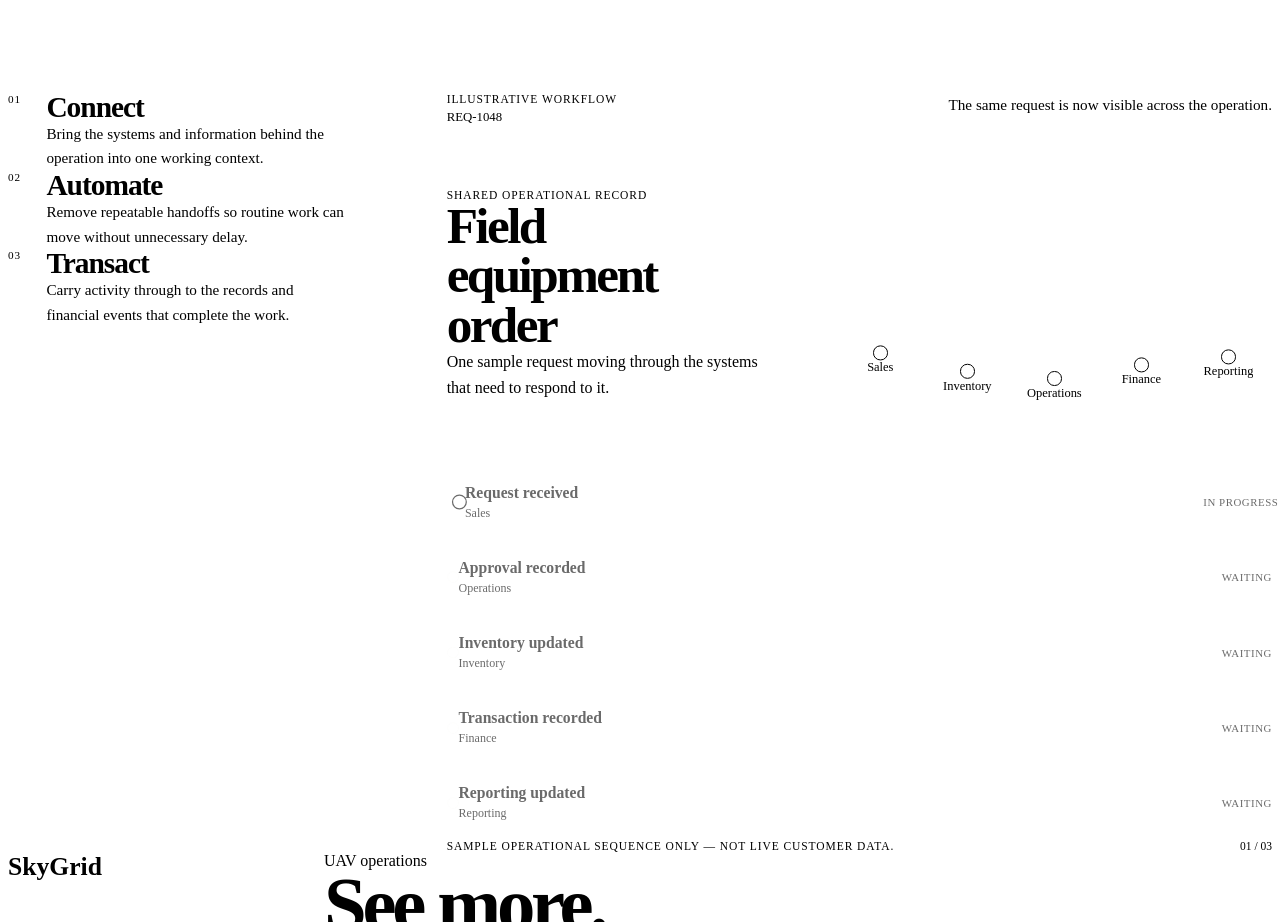
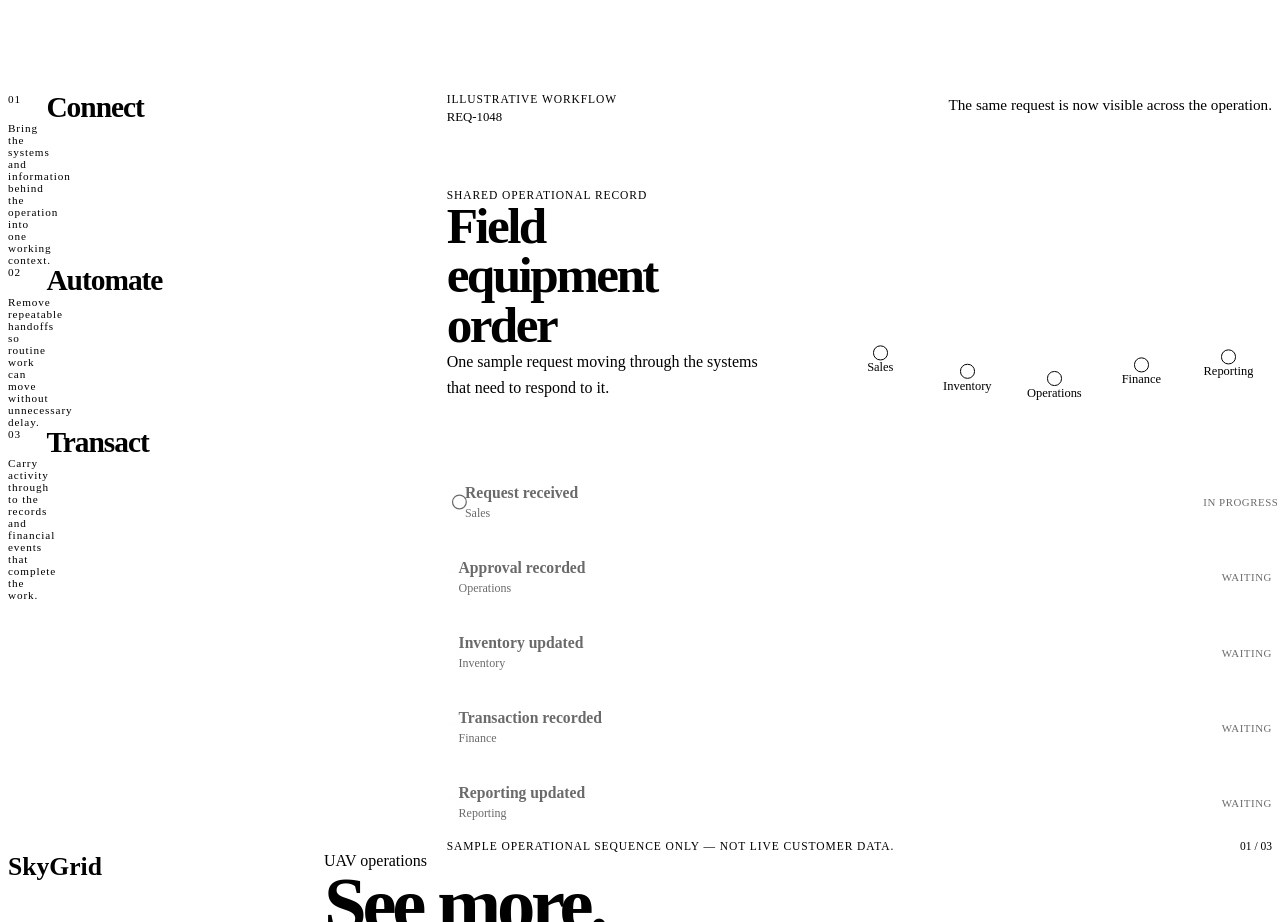
Before and after one commit to emmy16-glitch/Digi02_website, a React (Vite) app: page / in a window 1280 px wide. Shown: the part 2440-3362 px from the top of the page. Built offline with nearby package versions, Linux system fonts and the light colour scheme; the HTML template or start-up script is replaced by a standard one.

Commit message:
Use valid phrasing content in operational tabs

```diff
--- a/src/sections/home/SolutionsTransformationSection.tsx
+++ b/src/sections/home/SolutionsTransformationSection.tsx
@@ -140,7 +140,7 @@ export function SolutionsTransformationSection() {
                 >
                   <span>{stage.number}</span>
                   <strong>{stage.title}</strong>
-                  <p>{stage.description}</p>
+                  <span className="operations-system__stage-description">{stage.description}</span>
                 </button>
               )
             })}
@@ -205,9 +205,7 @@ export function SolutionsTransformationSection() {
 
             <footer className="operations-thread__footer">
               <span>Sample operational sequence only — not live customer data.</span>
-              <strong>
-                {String(activeIndex + 1).padStart(2, '0')} / 03
-              </strong>
+              <strong>{String(activeIndex + 1).padStart(2, '0')} / 03</strong>
             </footer>
           </article>
         </div>
```
